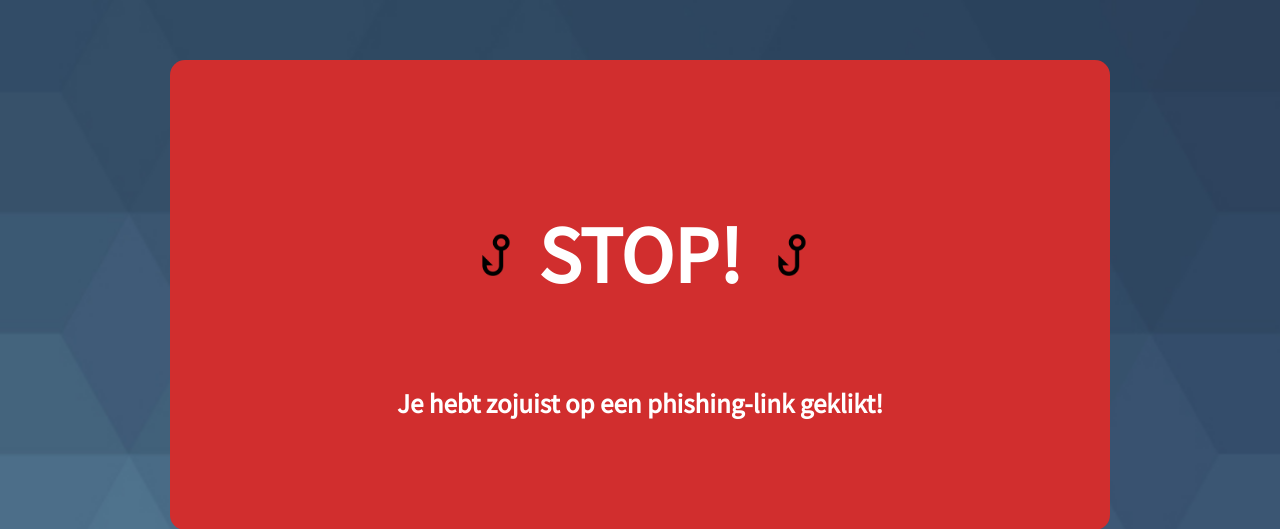
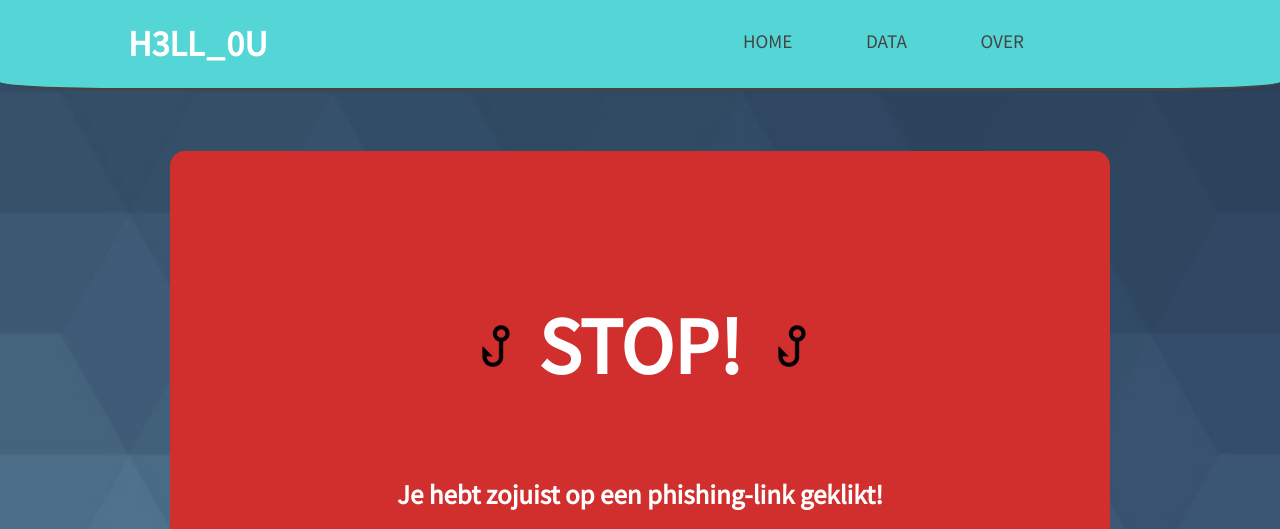
Before and after one commit to H3LL0U/Phishing_awareness_website, a Flask app: template templates/index.html in a window 1280 px wide. Shown: the top 529 px of the page. Run offline with Flask 3, Linux system fonts and the light colour scheme; the template is opened without the code that fills it, so the values that code supplies are empty; parts of the project's set-up code (start-up, migrations or seed data) failed here and were passed over.

Commit message:
add a navigation bar and a data page

```diff
--- a/app.py
+++ b/app.py
@@ -7,7 +7,7 @@ app = Flask(__name__)
 import pymongo
 import certifi
 import datetime
-
+from parse_python import *
 #read from .env file
 '''
 
@@ -38,9 +38,9 @@ setup()
 
 
 @app.route("/", methods = ["POST","GET"])
-def home():
+def home(warn = False):
     visited_amount = get_visited_ammount(connection_db,"Emails","Emails")
-    response = render_template("index.html", root_name = "/",visited_amount = visited_amount)
+    response = render_template("index.html", root_name = "/",visited_amount = visited_amount, warn = warn)
 
     return response
 @app.route('/<path:encrypted_email>', methods=['GET'])
@@ -53,7 +53,7 @@ def link_redirect(encrypted_email):
 
     add_property_to_documents(connection_db,"visited",True,filter_query={"_id":email_id})
     #TODO check if already visited before changing the time
-    add_property_to_documents(connection_db,"date_of_visit",str(time.time()),filter_query={"_id":email_id})
+    add_property_to_documents(connection_db,"date_of_visit",datetime.datetime.fromtimestamp(time.time()).strftime('%Y-%m-%d %H:%M:%S'),filter_query={"_id":email_id})
 
     response = make_response(render_template("login2.html", root_name = "/", username = decrypt_value(encrypted_email)))
     response.set_cookie("login",encrypted_email)
@@ -63,12 +63,31 @@ def typed():
 
     encrypted_email = request.cookies.get("login")
     if encrypted_email is None:
-        return home()
+        return home(warn=True)
 
     add_property_to_documents(connection_db,"started_typing",True,filter_query={"email":encrypted_email})
-    return home()
+    return home(warn=True)
+
+@app.route("/data")
+def data():
+    visited = get_visited_ammount(connection_db)
+    visited_users = get_documents_by_query(connection_db,{"date_of_visit": {"$ne": "None"}})
+    sent_emails = get_documents_by_query(connection_db,{"date_of_email": {"$ne": "None"}})
 
 
+    users_by_time = get_hourly_date_from_documents(visited_users,"date_of_visit")
+    users_by_time = dict_to_javascript_format(users_by_time) if users_by_time else ""
+
+
+    email_by_time = get_hourly_date_from_documents(sent_emails,"date_of_email")
+    email_by_time = dict_to_javascript_format(email_by_time) if email_by_time else ""
+
+    return render_template("data.html" ,
+                            typed = 1,total_users = get_ammount_documents(connection_db),
+                            visited = get_visited_ammount(connection_db),
+                            users_by_time = users_by_time,
+                            email_by_time = email_by_time
+                            )
 
 
 if __name__ =="__main__":
--- a/requirements.txt
+++ b/requirements.txt
@@ -8,7 +8,7 @@ colorama==0.4.6
 cryptography==43.0.1
 disposable-email-domains==0.0.105
 dnspython==2.6.1
-EmailSenderPy @ git+https://github.com/H3LL0U/EmailPy.git@bb2d79ab07bd9ac5d7951cdbffa801c6014e479a
+EmailSenderPy @ git+https://github.com/H3LL0U/EmailPy.git@dfdc4208bd3bce339cc566fa253f609731cea616
 filelock==3.16.0
 Flask==3.0.3
 gunicorn==23.0.0
--- /dev/null
+++ b/static/css/components/navbar.css
@@ -0,0 +1,132 @@
+@import url('https://fonts.googleapis.com/css?family=Work+Sans:400,600');
+
+header {
+  background: #55d6d6;
+  border-bottom: #444 solid 3px;
+  border-bottom-left-radius: 10%;
+  border-bottom-right-radius: 10%;
+}
+
+header::after {
+  content: '';
+  display: table;
+  clear: both;
+}
+
+nav {
+  float: right;
+}
+
+nav ul {
+  margin: 0;
+  padding: 0;
+  list-style: none;
+}
+
+nav li {
+  display: inline-block;
+  margin-left: 70px;
+  padding-top: 23px;
+
+  position: relative;
+}
+
+nav a {
+  color: #444;
+  text-decoration: none;
+  text-transform: uppercase;
+  font-size: 1.2rem;
+}
+
+nav a:hover {
+  color: #000;
+}
+
+nav a::before {
+  content: '';
+  display: block;
+  height: 5px;
+  background-color: #444;
+
+  position: absolute;
+  top: 0;
+  width: 0%;
+
+  transition: all ease-in-out 250ms;
+}
+
+nav a:hover::before {
+  width: 100%;
+}
+.navbar-container{
+    width: 80%;
+
+}
+
+/* Logo */
+#logo {
+    display: flex;
+    gap: 5px;
+    cursor: pointer;
+    float: left;
+    margin-left: 10%;
+
+}
+
+
+.hover-text {
+    display: inline-block;
+    transition: transform 0.3s ease-in-out;
+    margin: 2px;
+}
+
+/* Move "_" up when hovering */
+#logo:hover .hover-text {
+    transform: translateY(-10px);
+}
+
+
+@media (max-width: 777px) {
+    /* Center the logo */
+    #logo {
+        display: flex;
+        justify-content: center;
+        align-items: center;
+        margin: 0 auto;
+        text-align: center;
+        width: 100%;
+    }
+
+    /* Center navigation */
+    nav {
+        display: flex;
+        justify-content: center;  /* Center horizontally */
+        align-items: center;      /* Align vertically */
+        width: 100%;
+        margin-top: 10px;         /* Optional spacing */
+    }
+
+    /* Stack navigation items and center them */
+    nav ul {
+        display: flex;
+        flex-direction: column;  /* Stack items vertically */
+        align-items: center;     /* Center-align items */
+        padding: 0;
+        margin: 0;
+        list-style: none;
+    }
+
+    /* Style individual nav items */
+    nav ul li {
+        margin: 10px 0;  /* Add some spacing between items */
+    }
+
+    /* Ensure navbar container is centered */
+    .navbar-container {
+        width: 100%;
+        display: flex;
+        justify-content: center;
+        align-items: center;
+        text-align: center;
+    }
+}
--- a/static/css/tooplate-style.css
+++ b/static/css/tooplate-style.css
@@ -303,7 +303,7 @@ p {
     border-radius: 5px;
     transition: background-color 0.3s ease;
 }
-
+svg > g > g.google-visualization-tooltip { pointer-events: none }
 .github-button:hover {
     background-color: #555; /* Darker shade on hover */
 }
@@ -318,3 +318,4 @@ p {
 .tm-bgcolor-2 { background-color: #F2B28C; }
 .tm-bgcolor-3 { background-color: #99CCCC; }
 .tm-border-rounded { border-radius: 15px; }
+.tm-bgcolor-4{background-color: white;}
--- /dev/null
+++ b/templates/animations/warning.html
@@ -0,0 +1 @@
+<div id="warning" class="tm-bgcolor-1"><h1 style="display: block; padding-bottom: 0%; margin-bottom: 0%;">STOP!</h1></div>
--- /dev/null
+++ b/templates/components/navbar.html
@@ -0,0 +1,21 @@
+<header>
+  <div id="logo">
+  <a href="/">
+    <h1>H3LL<span class="hover-text">_</span>0U</h1>
+  </a>
+  </div>
+    <div class="navbar-container">
+
+
+      <nav>
+
+        <ul>
+
+          <li><a href="/">Home</a></li>
+          <li><a href="/data">Data</a></li>
+          <li><a href="/over_ons">Over</a></li>
+
+        </ul>
+      </nav>
+    </div>
+</header>
--- a/templates/index.html
+++ b/templates/index.html
@@ -3,15 +3,18 @@
 <head>
 	<meta charset="UTF-8">
 	<meta name="viewport" content="width=device-width, initial-scale=1.0">
-	<title>Nano Folio - Simple HTML Template</title>
+	<title>Main page</title>
 	<link rel="stylesheet" href="{{ url_for('static', filename='fontawesome/css/all.min.css')}}"> <!-- https://fontawesome.com/ -->
 	<link href="https://fonts.googleapis.com/css2?family=Source+Sans+Pro&display=swap" rel="stylesheet"> <!-- https://fonts.google.com/ -->
 	<link href="{{ url_for('static', filename='css/magnific-popup.min.css')}}" rel="stylesheet">
     <link href="{{ url_for('static', filename='css/tooplate-style.css')}}" rel="stylesheet">
-
+	<link href="{{ url_for('static', filename='css/components/navbar.css')}}" rel="stylesheet"> <!-- css for the navbar-->
 </head>
 <body>
-	<div id="warning" class="tm-bgcolor-1"><h1 style="display: block; padding-bottom: 0%; margin-bottom: 0%;">STOP!</h1></div>
+	{% include 'components/navbar.html' %}
+	{% if warn %}
+    {% include 'animations/warning.html' %}
+	{% endif %}
 	<div class="tm-container-fluid">
 
 
```
Also changed, not shown: parse_python.py (added, +24 -0 lines), static/css/data.css (added, +8 -0 lines), templates/data.html (added, +38 -0 lines), templates/jinja_js/charts.html (added, +140 -0 lines).
